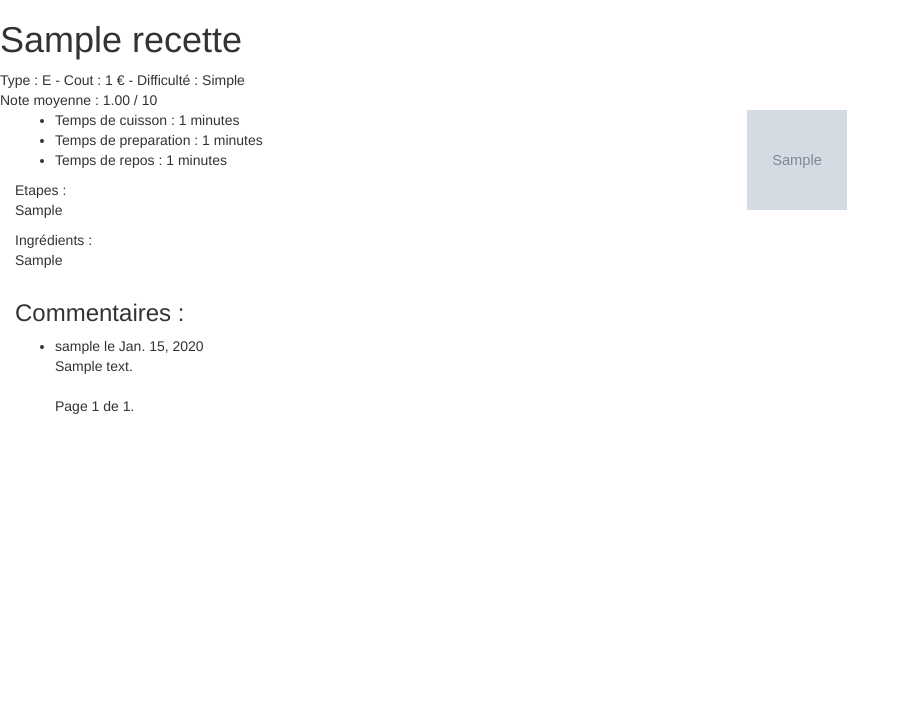
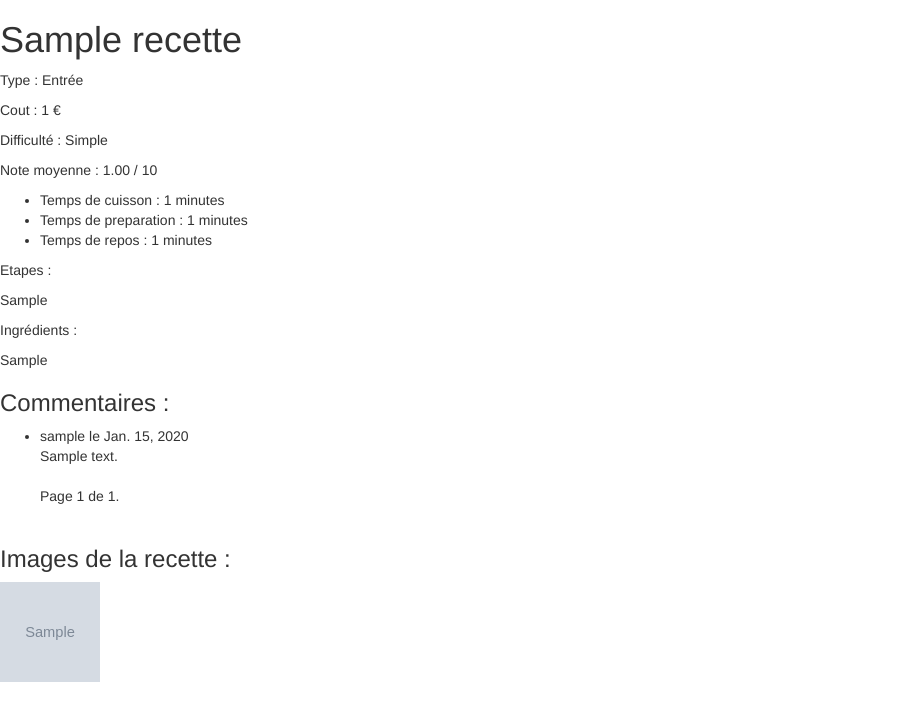
Before and after one commit to Skiso/cookbookpy, a Django app: page /cookbook/consulter/1/ in a window 1280 px wide. Shown: the part 52-773 px from the top of the page, without its empty margins (0-910 px from the left). Run offline with Django 3.2, Linux system fonts and the light colour scheme; tables that the repository leaves empty hold one stand-in row (values such as "Sample post"); grey boxes marked "Sample" are stand-in pictures; some libraries are stand-ins or nearby versions.

Commit message:
Modification de templates

```diff
--- a/cookbook/templates/cookbook/consulter.html
+++ b/cookbook/templates/cookbook/consulter.html
@@ -3,10 +3,18 @@
 {% block contenu %}
 
 <h1> {{ recette.titre }}</h1>
-<span>
-            <span class="first">Type : {{ recette.type }}</span> -
-            <span>Cout : {{ recette.cout }} €</span> -
-            <span>Difficulté :
+
+    <p>Type :
+        {% if recette.type == "D" %}
+            Dessert
+        {% elif recette.type == "E" %}
+            Entrée
+        {% elif recette.type == "P" %}
+            Plat
+        {% endif %}
+    </p>
+    <p>Cout : {{ recette.cout }} €
+    <p>Difficulté :
         {% if recette.difficulte == "1" %}
             Simple
         {% elif recette.difficulte == "2" %}
@@ -14,11 +22,10 @@
         {% elif recette.difficulte == "3" %}
             Difficile
         {% endif %}
-            </span>
-        </span>
-<div class="note">
-    <div class="note-moyenne">Note moyenne : {{ note.note__avg|floatformat:"2" }} / 10</div>
-    <div class="form_note">
+    </p>
+
+    <p>Note moyenne : {{ note.note__avg|floatformat:"2" }} / 10</p>
+
     {% if user.is_authenticated %}
         {% if form_note %}
         <form action="{% url 'noter' recette.id %}" method="post">
@@ -30,30 +37,29 @@
         <span>Vous avez déjà voté !</span>
         {% endif %}
     {% endif %}
-    </div>
-</div>
-<div class="recette-right col-sm-7">
-    <div class="temps">
+
+    <p>
         <ul>
-            <li><span>Temps de cuisson :</span> {{ recette.temps_cuisson }} minutes</li>
-            <li><span>Temps de preparation :</span> {{ recette.temps_prepa }} minutes</li>
-            <li><span>Temps de repos :</span> {{ recette.temps_repos }} minutes</li>
+             {% if recette.temps_cuisson %}<li><span>Temps de cuisson :</span>  {{ recette.temps_cuisson }} minutes</li>{% endif %}
+             {% if recette.temps_prepa %}<li><span>Temps de preparation :</span> {{ recette.temps_prepa }} minutes</li>{% endif %}
+             {% if recette.temps_repos %} <li><span>Temps de repos :</span> {{ recette.temps_repos }} minutes</li>{% endif %}
         </ul>
-    </div>
-    <div class="etapes">
+    </p>
+    <p>
         Etapes :
         <p>{{recette.etape }}
 
-    </div>
-    <div class="ingredients">
-        Ingrédients :<p>{{ recette.ingredients}}</p>
+    </p>
 
-    </div>
-</div>
+      <p>  Ingrédients :<p>{{ recette.ingredients}}</p></p>
 
-<div class="form_com col-sm-12">
+
+
+
+
+
     <h3> Commentaires :</h3>
-    <div class="commentaire">
+
         <ul>
             {% for com in commentaire %}
             <li>
@@ -78,7 +84,7 @@
                 </ul>
                 {% endfor %}
         </ul>
-    </div>
+
     {% if user.is_authenticated %}
         {% if form_comm %}
         <h4>Ajouter un commentaire</h4>
@@ -93,7 +99,7 @@
     {% endif %}
 </div>
 
-
+    <h3>Images de la recette :</h3>
     {% for image in images %}
     <img src="/media/{{ image.file }}" width="100" height="100"/>
 
```
Also changed, not shown: cookbook/templates/cookbook/resultat_recherche.html (+12 -2 lines). Lines whose indentation alone changed are shown as unchanged.
